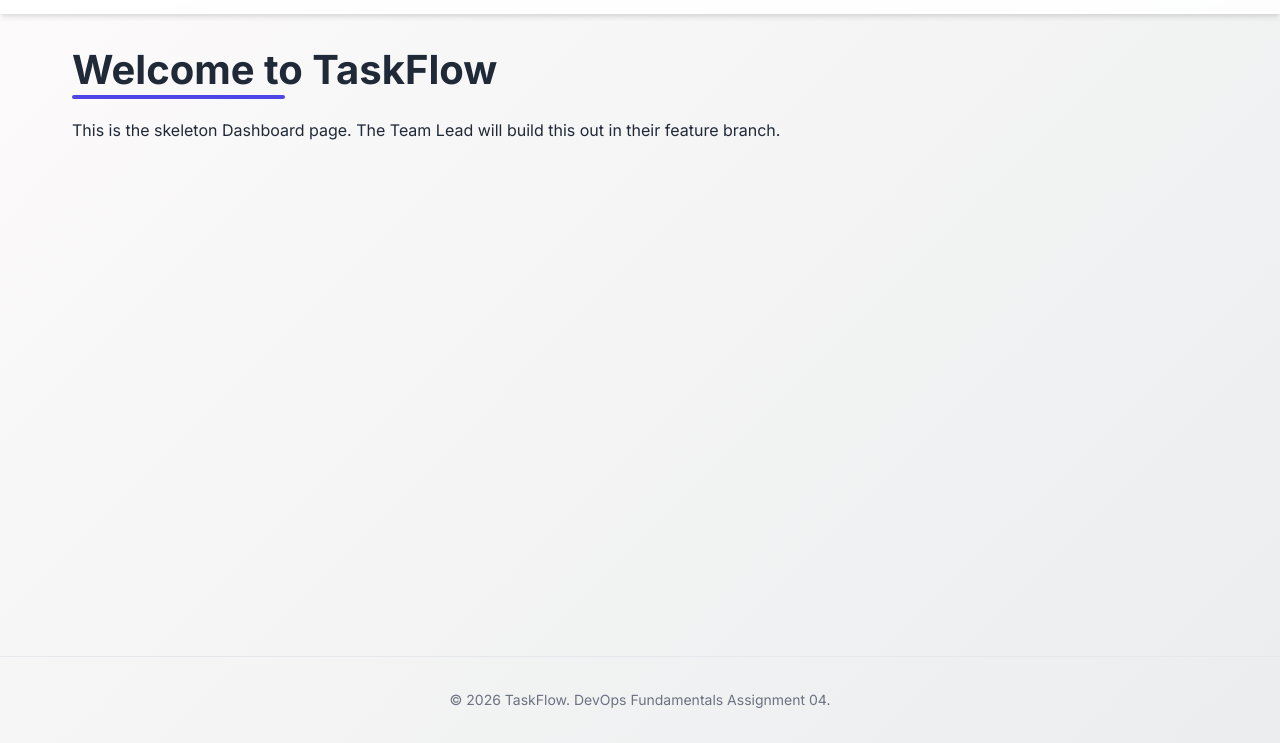
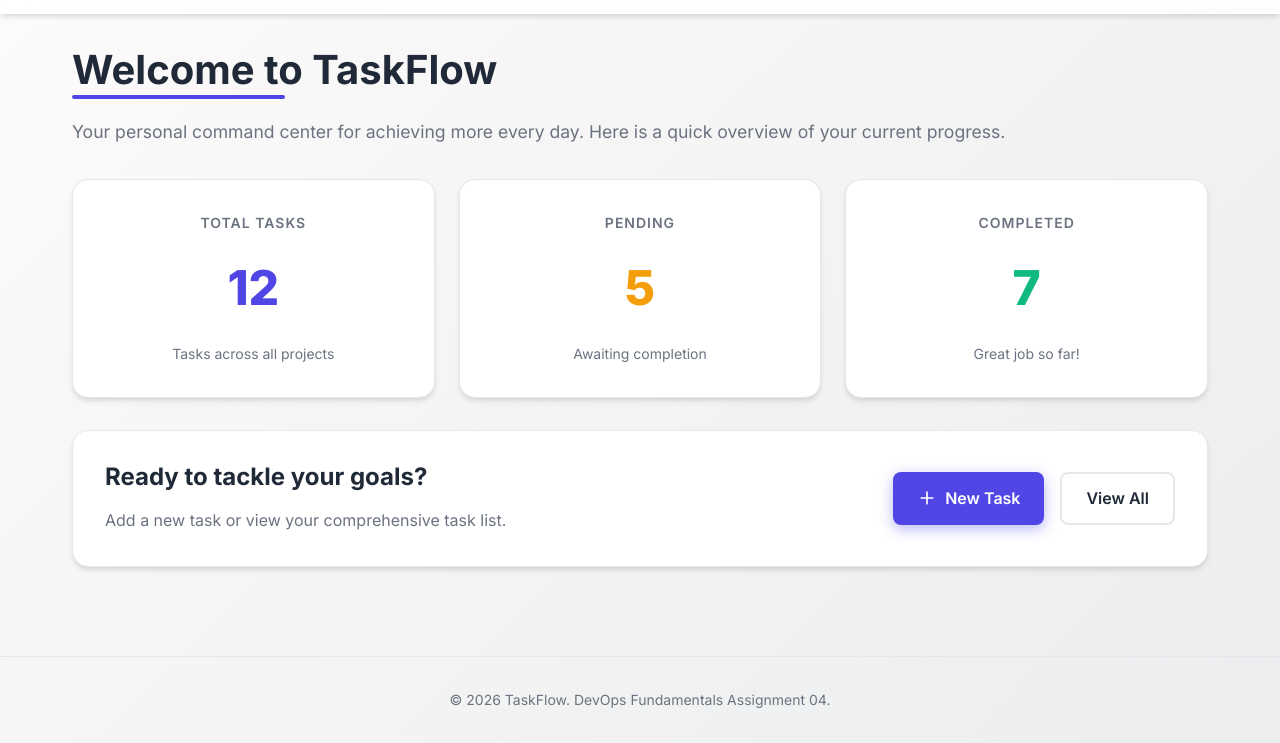
Before and after one commit to Sammalik8884/taskflow-cicd, a plain HTML site: page index.html in a window 1280 px wide. Shown: the part 57-800 px from the top of the page. Drawn offline with Linux system fonts and the light colour scheme.

Commit message:
Feat: Implement Dashboard page (Page 1) (#1)
Co-authored-by: FieldZenPro Bot <bot@fieldzenpro.com>

```diff
--- a/index.html
+++ b/index.html
@@ -24,9 +24,42 @@
     </header>
 
     <main>
-        <!-- Content will be added by Team Lead on their feature branch -->
         <h1>Welcome to TaskFlow</h1>
-        <p>This is the skeleton Dashboard page. The Team Lead will build this out in their feature branch.</p>
+        <p style="color: var(--gray); margin-bottom: 2rem; font-size: 1.1rem;">Your personal command center for achieving more every day. Here is a quick overview of your current progress.</p>
+
+        <div class="summary-grid">
+            <div class="card summary-card">
+                <div class="summary-label">Total Tasks</div>
+                <div class="summary-value" id="total-tasks">12</div>
+                <p style="color: var(--gray); font-size: 0.875rem;">Tasks across all projects</p>
+            </div>
+
+            <div class="card summary-card">
+                <div class="summary-label">Pending</div>
+                <div class="summary-value" id="pending-tasks" style="color: var(--warning);">5</div>
+                <p style="color: var(--gray); font-size: 0.875rem;">Awaiting completion</p>
+            </div>
+
+            <div class="card summary-card">
+                <div class="summary-label">Completed</div>
+                <div class="summary-value" id="completed-tasks" style="color: var(--secondary);">7</div>
+                <p style="color: var(--gray); font-size: 0.875rem;">Great job so far!</p>
+            </div>
+        </div>
+
+        <div class="card" style="margin-bottom: 2rem; display: flex; justify-content: space-between; align-items: center; flex-wrap: wrap; gap: 1rem;">
+            <div>
+                <h2>Ready to tackle your goals?</h2>
+                <p style="color: var(--gray);">Add a new task or view your comprehensive task list.</p>
+            </div>
+            <div style="display: flex; gap: 1rem;">
+                <a href="add-task.html" class="btn btn-primary">
+                    <svg width="20" height="20" viewBox="0 0 24 24" fill="none" stroke="currentColor" stroke-width="2" stroke-linecap="round" stroke-linejoin="round" style="margin-right: 8px;"><line x1="12" y1="5" x2="12" y2="19"></line><line x1="5" y1="12" x2="19" y2="12"></line></svg>
+                    New Task
+                </a>
+                <a href="task-list.html" class="btn" style="border: 2px solid var(--gray-light); color: var(--dark);">View All</a>
+            </div>
+        </div>
     </main>
 
     <footer>
```
